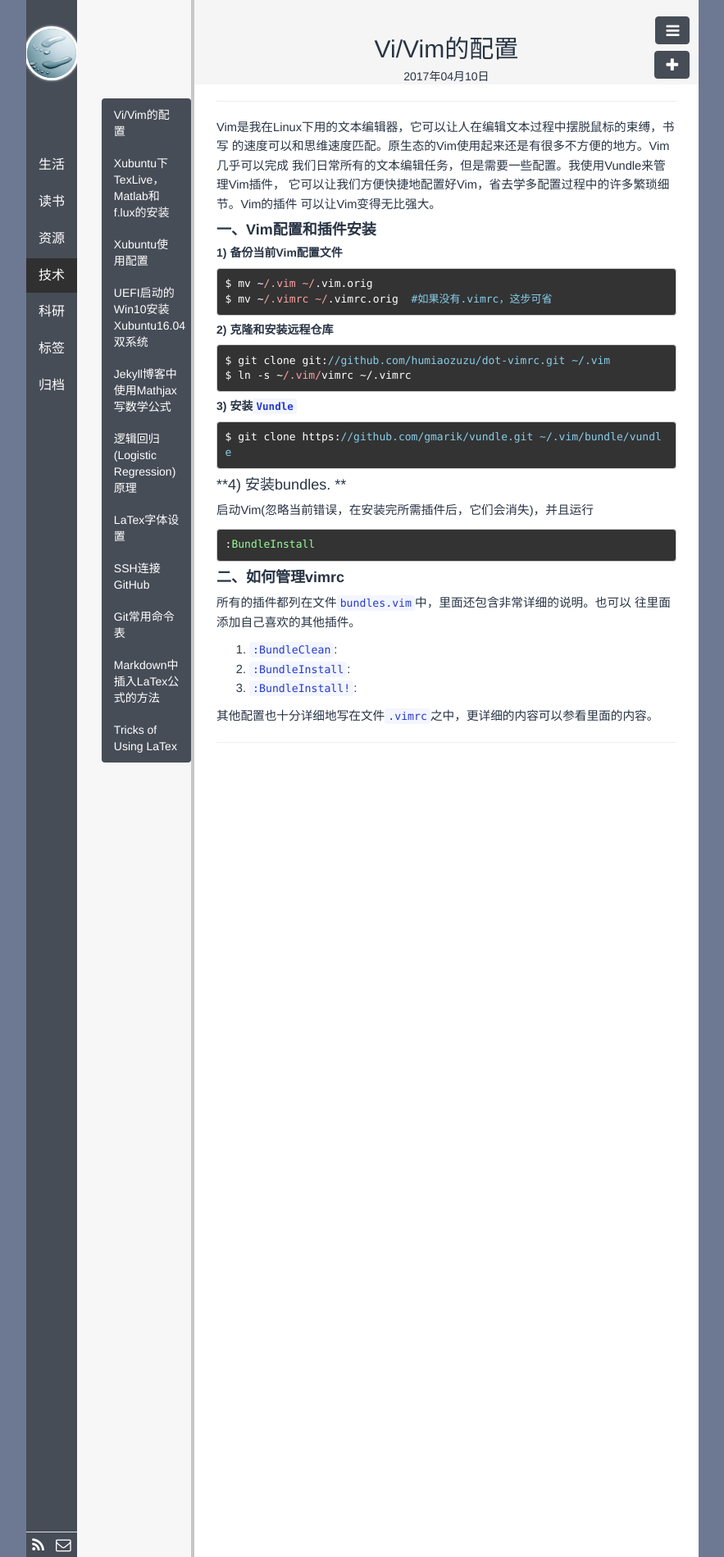
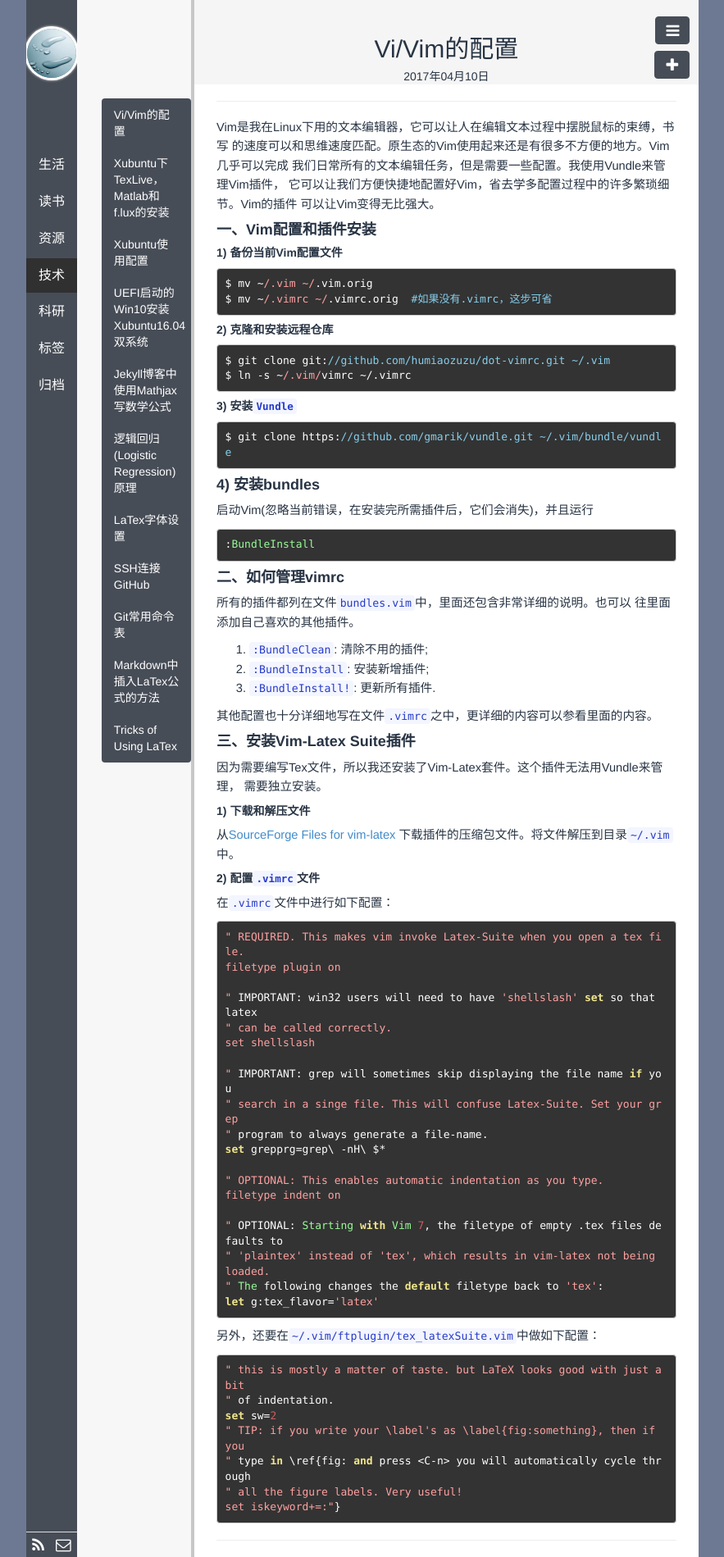
Before and after one commit to polyHong/polyHong.github.io, a Jekyll site: the page built from _posts/tech/2017-04-10-dot-vimrc-config.md, in a window 1280 px wide. Shown: the whole page at 82% size, without its empty margins (198-1081 px from the left). Built offline with Jekyll 4.4.1, drawn with Linux system fonts in a browser that asks for light colours; Markdown is read by kramdown in place of the engine named in the settings; comment, search, counter and statistics services are not loaded.

Commit message:
update vim config post

````diff
--- a/_posts/tech/2017-04-10-dot-vimrc-config.md
+++ b/_posts/tech/2017-04-10-dot-vimrc-config.md
@@ -36,7 +36,7 @@
 $ git clone https://github.com/gmarik/vundle.git ~/.vim/bundle/vundle
 ```
 
-#### **4) 安装bundles. **
+#### **4) 安装bundles**
 启动Vim(忽略当前错误，在安装完所需插件后，它们会消失)，并且运行
 
 ```shell
@@ -47,8 +47,55 @@
 所有的插件都列在文件`bundles.vim`中，里面还包含非常详细的说明。也可以
 往里面添加自己喜欢的其他插件。
 
-1. `:BundleClean`:
-2. `:BundleInstall`:
-3. `:BundleInstall!`:
+1. `:BundleClean`: 清除不用的插件;
+2. `:BundleInstall`: 安装新增插件;
+3. `:BundleInstall!`: 更新所有插件.
 
 其他配置也十分详细地写在文件`.vimrc`之中，更详细的内容可以参看里面的内容。
+
+
+#### **三、安装Vim-Latex Suite插件**
+因为需要编写Tex文件，所以我还安装了Vim-Latex套件。这个插件无法用Vundle来管理，
+需要独立安装。
+
+##### **1) 下载和解压文件**
+从[SourceForge Files for vim-latex](https://sourceforge.net/projects/vim-latex/files/)
+下载插件的压缩包文件。将文件解压到目录`~/.vim`中。
+
+##### **2) 配置`.vimrc`文件**
+在`.vimrc`文件中进行如下配置：
+
+```vim
+" REQUIRED. This makes vim invoke Latex-Suite when you open a tex file.
+filetype plugin on
+
+" IMPORTANT: win32 users will need to have 'shellslash' set so that latex
+" can be called correctly.
+set shellslash
+
+" IMPORTANT: grep will sometimes skip displaying the file name if you
+" search in a singe file. This will confuse Latex-Suite. Set your grep
+" program to always generate a file-name.
+set grepprg=grep\ -nH\ $*
+
+" OPTIONAL: This enables automatic indentation as you type.
+filetype indent on
+
+" OPTIONAL: Starting with Vim 7, the filetype of empty .tex files defaults to
+" 'plaintex' instead of 'tex', which results in vim-latex not being loaded.
+" The following changes the default filetype back to 'tex':
+let g:tex_flavor='latex'
+
+```
+
+另外，还要在`~/.vim/ftplugin/tex_latexSuite.vim`中做如下配置：
+
+```vim
+" this is mostly a matter of taste. but LaTeX looks good with just a bit
+" of indentation.
+set sw=2
+" TIP: if you write your \label's as \label{fig:something}, then if you
+" type in \ref{fig: and press <C-n> you will automatically cycle through
+" all the figure labels. Very useful!
+set iskeyword+=:"}
+```
````
Also changed, not shown: 1 other file.
